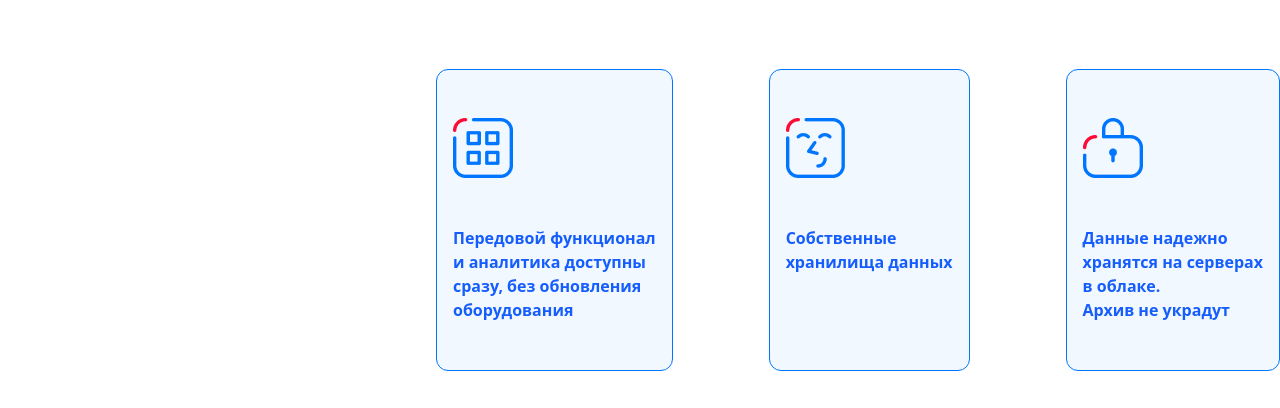
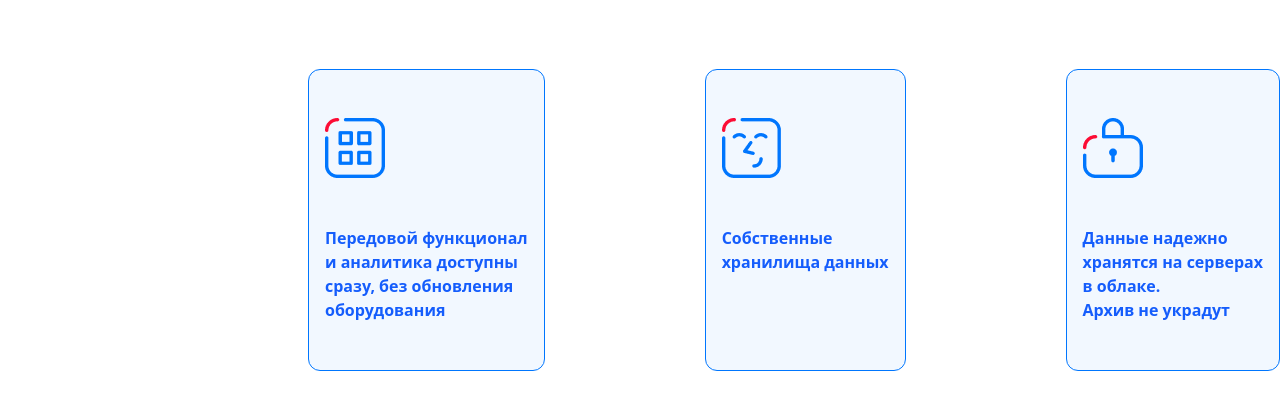
Before and after one commit to akobirrustamov/diyor_asil_ozod_figma, a plain HTML site: page pages/ozodbek.B/index.html in a window 1280 px wide. Shown: the part 1828-2236 px from the top of the page. Drawn offline with nearby package versions, Linux system fonts and the light colour scheme.

Commit message:
qoshimccha

```diff
--- a/pages/ozodbek.B/index.html
+++ b/pages/ozodbek.B/index.html
@@ -241,7 +241,7 @@
                     </h1>
                 </div>
             </div>
-            <div class=" lg:flex md:flex justify-end gap-24 mt-18 lg:block md:hidden hidden">
+            <div class=" lg:flex md:flex justify-end gap-40 mt-18 lg:block md:hidden hidden">
                 <div class="px-4 py-12 border-1 border-[#0076FE] bg-[#f2f8ff] rounded-xl">
                     <img src="/pages/./img/Group 2845.png" alt="">
                     <h1 class="pt-12 text-blue-600  font-bold">Передовой функционал <br> и аналитика доступны <br>
```
